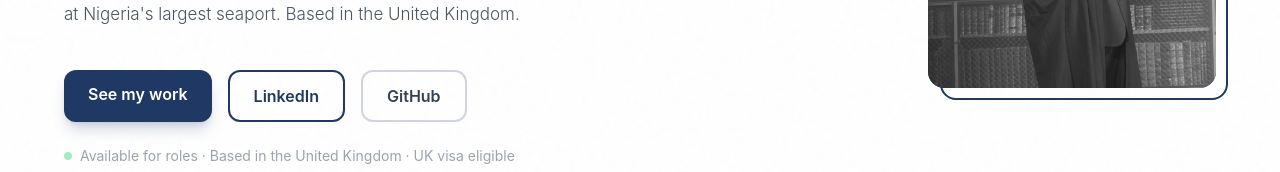
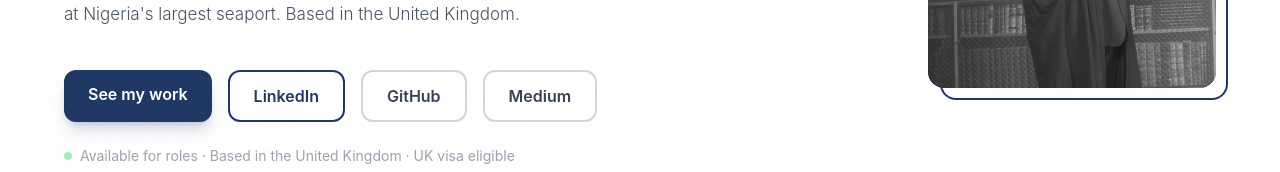
Before and after one commit to Jendoooo/portfolio_website, a Next.js app: page / in a window 1280 px wide. Shown: the part 469-641 px from the top of the page. Built offline with nearby package versions, Linux system fonts and the light colour scheme.

Commit message:
feat: Add NYSC experience and integrate Medium profile links

```diff
--- a/src/components/Contact.tsx
+++ b/src/components/Contact.tsx
@@ -26,6 +26,16 @@ const links = [
     icon: (
       <svg className="w-5 h-5" fill="currentColor" viewBox="0 0 24 24">
         <path d="M12 0c-6.626 0-12 5.373-12 12 0 5.302 3.438 9.8 8.207 11.387.599.111.793-.261.793-.577v-2.234c-3.338.726-4.033-1.416-4.033-1.416-.546-1.387-1.333-1.756-1.333-1.756-1.089-.745.083-.729.083-.729 1.205.084 1.839 1.237 1.839 1.237 1.07 1.834 2.807 1.304 3.492.997.107-.775.418-1.305.762-1.604-2.665-.305-5.467-1.334-5.467-5.931 0-1.311.469-2.381 1.236-3.221-.124-.303-.535-1.524.117-3.176 0 0 1.008-.322 3.301 1.23.957-.266 1.983-.399 3.003-.404 1.02.005 2.047.138 3.006.404 2.291-1.552 3.297-1.23 3.297-1.23.653 1.653.242 2.874.118 3.176.77.84 1.235 1.911 1.235 3.221 0 4.609-2.807 5.624-5.479 5.921.43.372.823 1.102.823 2.222v3.293c0 .319.192.694.801.576 4.765-1.589 8.199-6.086 8.199-11.386 0-6.627-5.373-12-12-12z" />
+      </svg >
+    ),
+  },
+  {
+    label: "Medium",
+    value: "@olajideayeola",
+    href: "https://medium.com/@olajideayeola",
+    icon: (
+      <svg className="w-5 h-5" fill="currentColor" viewBox="0 0 24 24">
+        <path d="M2.846 6.887c.03-.295-.083-.586-.303-.784l-2.24-2.7v-.403h7.358l5.378 11.798 4.726-11.798h7.22v.403l-2.25 2.247c-.201.196-.301.488-.266.784v10.957c-.035.295.065.586.266.784l2.25 2.246v.403H16.03v-.403l2.25-2.246c.2-.196.3-.488.266-.784V9.663l-4.524 11.89h-.615l-6.023-11.89v8.42c-.027.359.083.714.316.992l2.678 3.243v.402H2.384v-.402l2.68-3.243c.23-.278.34-.633.313-.992V6.887z" />
       </svg>
     ),
   },
@@ -46,7 +56,7 @@ export default function Contact() {
             Currently open to full-time roles in data engineering, data architecture, and operations analytics. Based in the United Kingdom (UK visa eligible).
           </p>
 
-          <div className="grid grid-cols-1 sm:grid-cols-3 gap-4">
+          <div className="grid grid-cols-1 sm:grid-cols-2 lg:grid-cols-4 gap-4">
             {links.map((l) => (
               <a
                 key={l.label}
--- a/src/components/Experience.tsx
+++ b/src/components/Experience.tsx
@@ -38,6 +38,17 @@ const experiences = [
       "Monitored, tracked, and reported daily water injection volumes across water injection stations.",
       "Tracked and reported Oil production deviations across the onshore asset area production platforms.",
       "Analysed production performance of selected onshore wells using the OFM in-house software package, recommending well intervention programmes for production optimization."
+    ],
+  },
+  {
+    title: "Science Teacher & Debate Coach (NYSC)",
+    company: "Community Senior High School, Akodo",
+    location: "Lagos, Nigeria",
+    period: "May 2021 - May 2022",
+    bullets: [
+      "Served primarily as a Science Teacher under the mandatory National Youth Service Corps (NYSC) year of service.",
+      "Headed the quiz and debate teams, leading students to win the Local Government Quiz and Debate Championships.",
+      "Secured a second-place finish at the Presidential Debate Southwest Zonal Championships and the SPE Lagos Section Catch Them Young Science Competition."
     ],
   },
 ];
--- a/src/components/Hero.tsx
+++ b/src/components/Hero.tsx
@@ -118,6 +118,14 @@ export default function Hero() {
                 >
                   GitHub
                 </a>
+                <a
+                  href="https://medium.com/@olajideayeola"
+                  target="_blank"
+                  rel="noopener noreferrer"
+                  className="px-6 py-3 border-2 border-gray-300 text-gray-700 font-semibold rounded-xl hover:border-[#1F3864] hover:text-[#1F3864] transition-colors"
+                >
+                  Medium
+                </a>
               </div>
 
               <div className="flex items-center gap-2 mt-6 text-sm text-gray-400">
```
